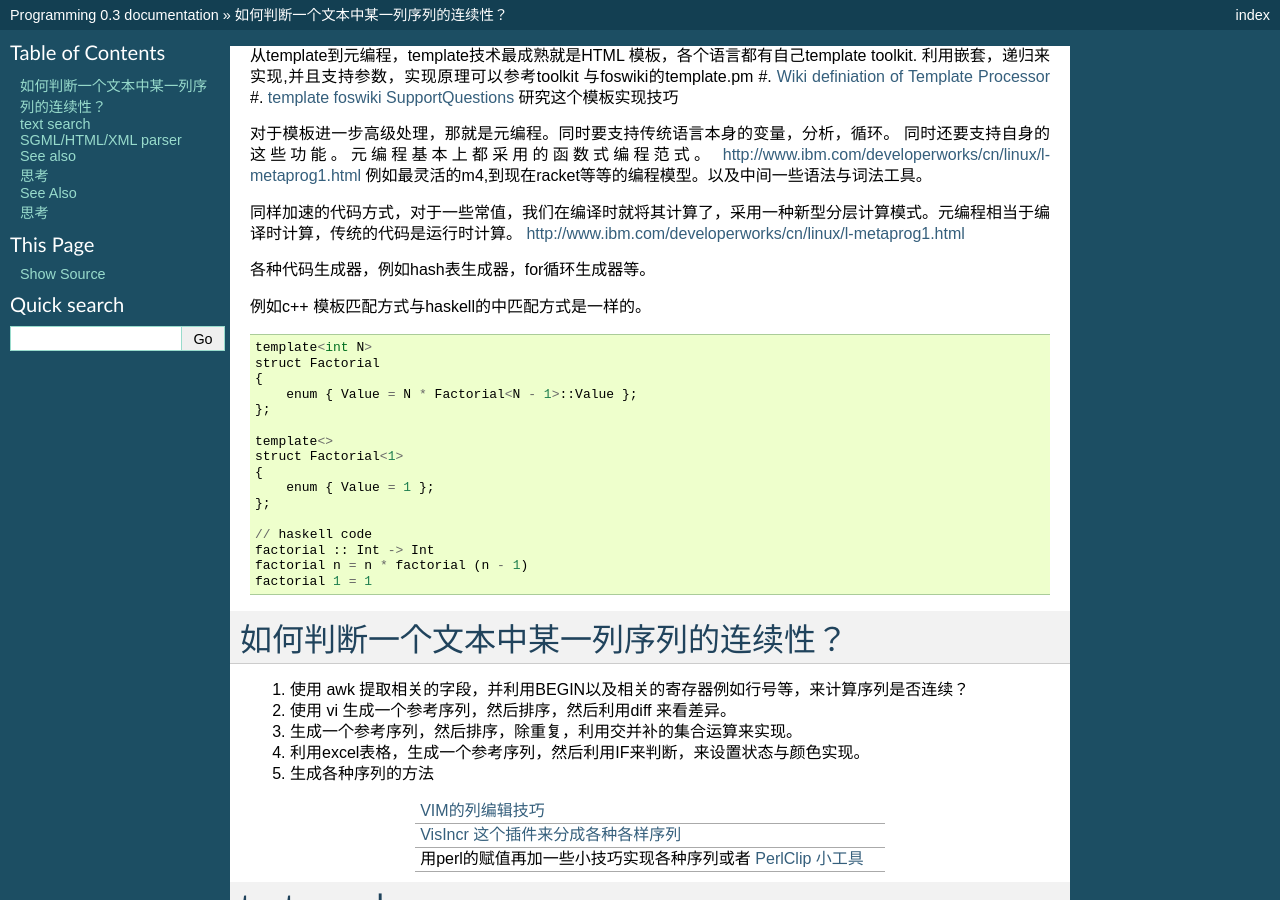
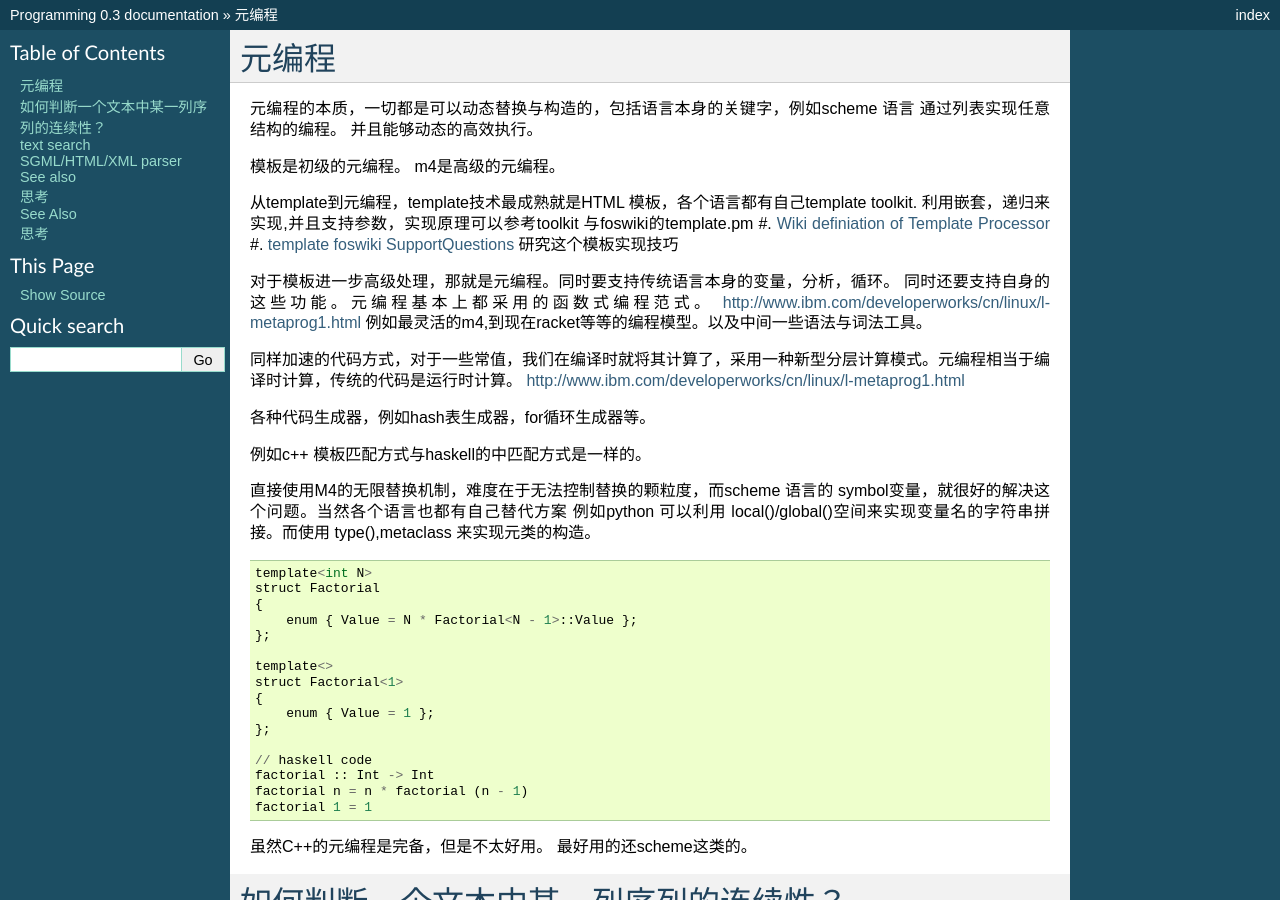
Before and after one commit to gwli/Programming, a Sphinx documentation site: the page built from source/content/Stage_3/Template2MetaProgramming.rst, in a window 1280 px wide and 900 px high. Built offline with Sphinx 7.4.7, drawn with Linux system fonts in a browser that asks for light colours; some of the changed text lies outside the part shown.

Commit message:
元编程本质

```diff
--- a/source/content/Stage_3/Template2MetaProgramming.rst
+++ b/source/content/Stage_3/Template2MetaProgramming.rst
@@ -1,3 +1,10 @@
+元编程
+======
+
+元编程的本质，一切都是可以动态替换与构造的，包括语言本身的关键字，例如scheme 语言 通过列表实现任意结构的编程。 并且能够动态的高效执行。
+
+模板是初级的元编程。 m4是高级的元编程。
+
 从template到元编程，template技术最成熟就是HTML 模板，各个语言都有自己template toolkit. 利用嵌套，递归来实现,并且支持参数，实现原理可以参考toolkit 与foswiki的template.pm
 #. `Wiki definiation of Template Processor <http://en.wikipedia.org/wiki/Template&#95;processor>`_
 #. `template foswiki SupportQuestions <http://foswiki.org/Support/SupportQuestions>`_  研究这个模板实现技巧
@@ -11,6 +18,9 @@ http://www.ibm.com/developerworks/cn/linux/l-metaprog1.html
 各种代码生成器，例如hash表生成器，for循环生成器等。
 
 例如c++ 模板匹配方式与haskell的中匹配方式是一样的。
+
+直接使用M4的无限替换机制，难度在于无法控制替换的颗粒度，而scheme 语言的 symbol变量，就很好的解决这个问题。当然各个语言也都有自己替代方案
+例如python 可以利用 local()/global()空间来实现变量名的字符串拼接。而使用 type(),metaclass 来实现元类的构造。
 
 .. code-block::
 
@@ -30,6 +40,9 @@ http://www.ibm.com/developerworks/cn/linux/l-metaprog1.html
    factorial :: Int -> Int
    factorial n = n * factorial (n - 1)
    factorial 1 = 1
+
+
+虽然C++的元编程是完备，但是不太好用。 最好用的还scheme这类的。
 
 如何判断一个文本中某一列序列的连续性？
 =====================================
```
